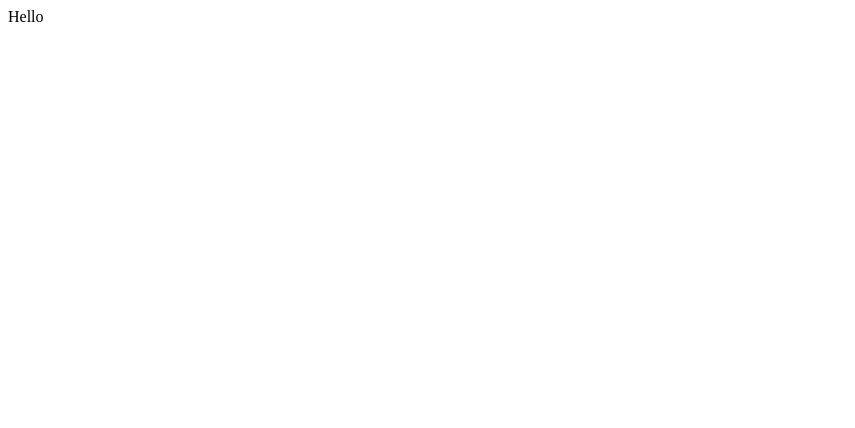
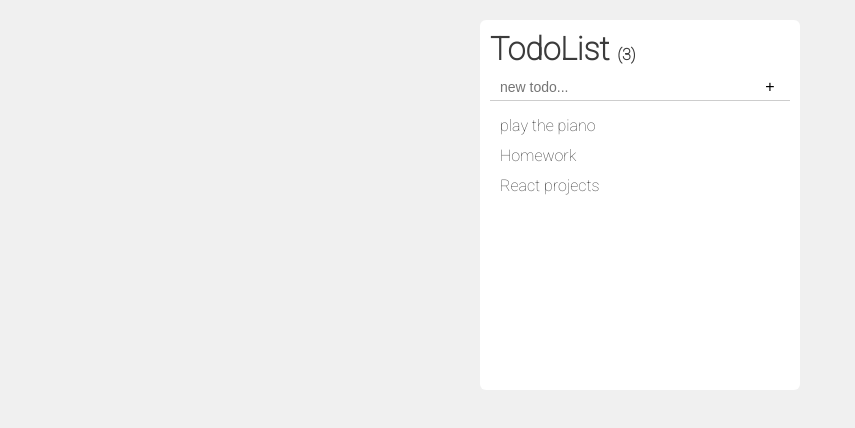
Before and after one commit to leokuo0724/TodoList, a React app: page / in a window 1280 px wide. Shown: the whole page, without its empty margins (0-855 px from the left). Built offline with nearby package versions, Linux system fonts and the light colour scheme.

Commit message:
todolist

```diff
--- a/package.json
+++ b/package.json
@@ -22,6 +22,7 @@
         "react-dom": "^16.4.0",
         "redux": "^4.0.0",
         "redux-logger": "^3.0.6",
+        "styled-components": "^3.4.2",
         "uglifyjs-webpack-plugin": "^1.2.5",
         "webpack": "^4.9.1",
         "webpack-cli": "^2.1.4"
--- /dev/null
+++ b/src/01-TodoTitleInput.js
@@ -0,0 +1,22 @@
+import React from "react"
+import ReactDOM from "react-dom"
+import styled, {keyframes} from 'styled-components'
+import NewTodo from './011-NewTodo'
+
+const TitleInput = styled.div`
+	width: 300px;
+	height: 70px;
+	border-bottom: 1px solid rgba(193, 193, 193, 0.8);
+`
+
+export default class TodoTitleInput extends React.Component{
+
+	render(){
+		return(
+			<TitleInput>
+				<h1>TodoList <span style={{fontSize: '16px'}}>({this.props.items.length})</span></h1>
+			<NewTodo items={this.props.items} createTodoItem={this.props.createTodoItem}/>
+			</TitleInput>
+		);
+	}
+}
--- /dev/null
+++ b/src/011-NewTodo.js
@@ -0,0 +1,66 @@
+import React from "react"
+import ReactDOM from "react-dom"
+import styled, {keyframes} from 'styled-components'
+
+const Input = styled.input`
+	&:focus{
+		outline: none;
+	}
+	width: 250px;
+	height: 18px;
+	border: none;
+	margin-top: 10px;
+	margin-left: 10px;
+	font-size: 14px;
+`
+const Button = styled.button`
+	width: 40px;
+	height: 20px;
+	line-height: 20px;
+	text-align: center;
+	font-size: 16px;
+	border: none;
+	background: none;
+`
+
+export default class NewTodo extends React.Component{
+	constructor(){
+		super();
+		this.state = {
+			inputText:'',
+		};
+		this.updateInputText = this.updateInputText.bind(this);
+		this.createTodoItem = this.createTodoItem.bind(this);
+	}
+
+	updateInputText(ev){
+		this.setState({
+			inputText: ev.target.value
+		});
+	}
+
+	createTodoItem(){
+		console.log(this.state.inputText);
+		if(this.state.inputText){
+			this.props.createTodoItem && this.props.createTodoItem(this.state.inputText);
+			this.setState({
+				inputText:''
+			});
+		}
+	}
+
+	submit = (ev) => {
+		ev.preventDefault();
+		this.createTodoItem();
+	}
+
+	render(){
+		return(
+			<form onSubmit={this.submit}>
+				<Input placeholder="new todo..." value={this.state.inputText}
+					onChange={this.updateInputText}></Input>
+				<Button onClick={this.createTodoItem}>+</Button>
+			</form>
+		);
+	}
+}
--- /dev/null
+++ b/src/02-TodoList.js
@@ -0,0 +1,12 @@
+import React from "react"
+import ReactDOM from "react-dom"
+import styled, {keyframes} from 'styled-components'
+import TodoItem from './021-TodoItem'
+
+export default class TodoList extends React.Component{
+	render(){
+		return(
+			<TodoItem items={this.props.items}/>
+		);
+	}
+}
--- /dev/null
+++ b/src/021-TodoItem.js
@@ -0,0 +1,21 @@
+import React from "react"
+import ReactDOM from "react-dom"
+import styled, {keyframes} from 'styled-components'
+
+
+
+export default class TodoItem extends React.Component{
+	render(){
+		const displayItems = this.props.items.map((item)=>{
+			return(<li key={item.id}>{item.name}</li>);
+		});
+
+		return(
+			<div>
+				<ul>
+					{displayItems}
+				</ul>
+			</div>
+		);
+	}
+}
--- a/src/index.js
+++ b/src/index.js
@@ -1,14 +1,78 @@
 import React from "react"
 import ReactDOM from "react-dom"
+import TodoTitleInput from './01-TodoTitleInput'
+import TodoList from './02-TodoList'
+
+import styled, {injectGlobal} from 'styled-components'
+
+injectGlobal`
+	html{
+		@import url('https://fonts.googleapis.com/css?family=Roboto:100');
+		font-family: 'Roboto', sans-serif;
+		color: rgb(59, 59, 59);
+		background-color: rgb(240, 240, 240);
+	}
+	*{
+		margin: 0;
+		padding: 0;
+	}
+	ul{
+		margin-top: 10px;
+		height: 270px;
+		overflow: scroll;
+	}
+	li{
+		display: block;
+		height: 30px;
+		line-height: 30px;
+		margin-left: 10px;
+		list-style: none;
+	}
+	li:hover{
+		color: rgb(200, 200, 200);
+	}
+`
+const Box = styled.div`
+	margin: 0 auto;
+	margin-top: 20px;
+	width: 300px;
+	height: 350px;
+	border-radius: 6px;
+	background: white;
+	padding:10px;
+`
 
 class Container extends React.Component{
-    render(){
-        return(
-            <div>
-                Hello
-            </div>
-        )
-    }
+	constructor(){
+		super();
+		this.state = {
+			todoItems: [
+				{id:1, name:'play the piano'},
+				{id:2, name:'Homework'},
+				{id:3, name:'React projects'}
+			]
+		};
+		this.createTodoItem = this.createTodoItem.bind(this);
+	}
+
+	createTodoItem(todoText){
+		let items = this.state.todoItems;
+		items.push({
+			id: items.length+1,
+			name: todoText
+		});
+		this.setState({todoItems: items});
+	}
+
+	render(){
+		return(
+			<Box>
+				<TodoTitleInput items={this.state.todoItems} createTodoItem={this.createTodoItem}/>
+				<TodoList items={this.state.todoItems}/>
+			</Box>
+		);
+	}
 }
 
+
 ReactDOM.render(<Container/>,document.getElementById("react-container"))
```
Also changed, not shown: README.md, index.html (line endings or trailing spaces), 1 other file.
